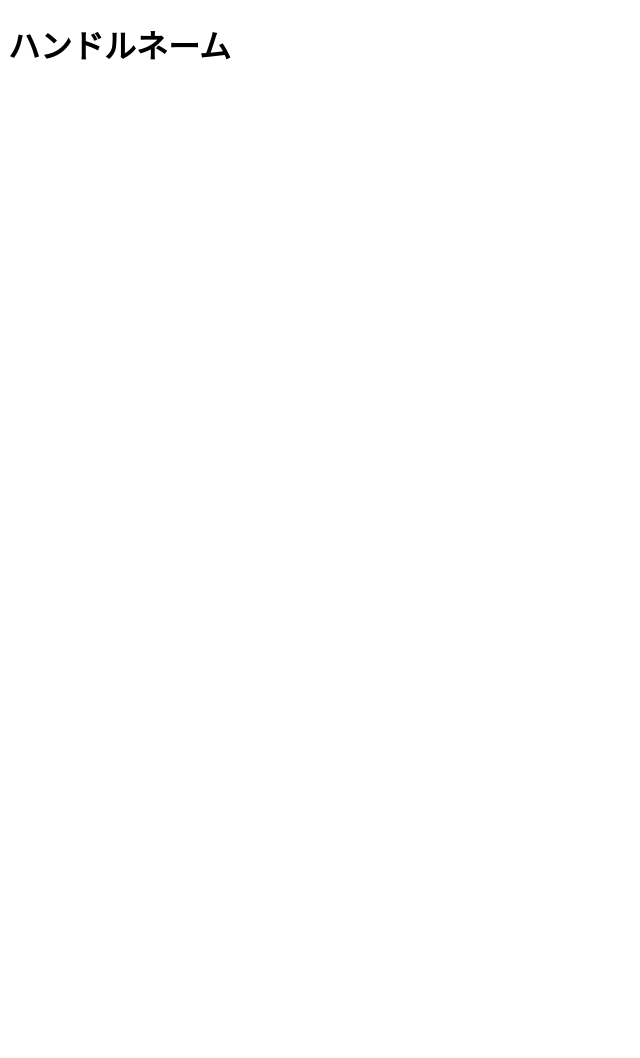
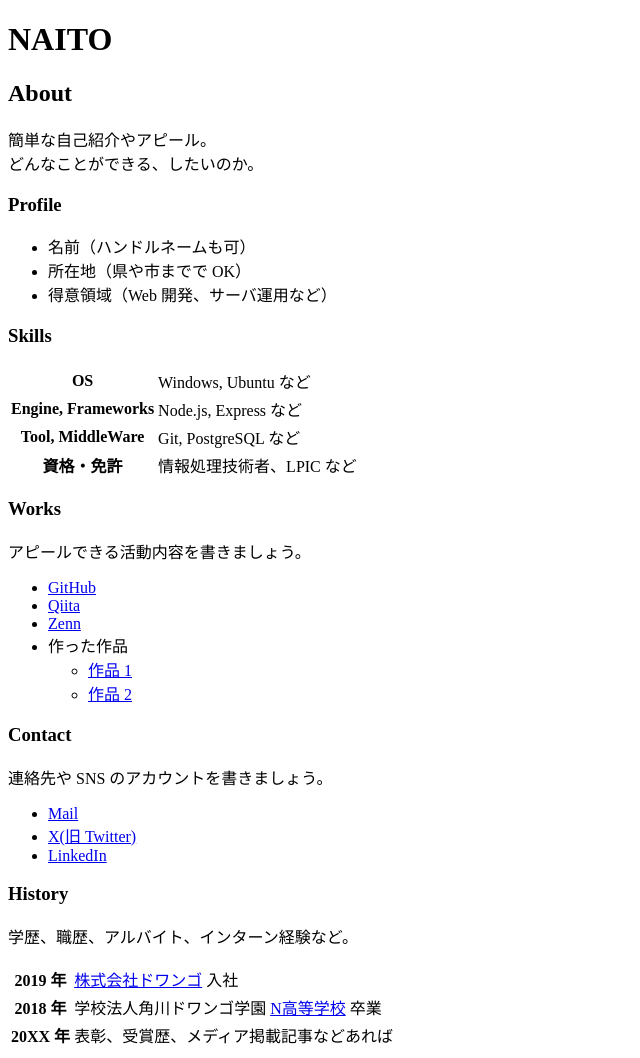
Before and after one commit to NAITO21231/NAITO.github.io, a plain HTML site: page index.html in a window 1280 px wide. Shown: the whole page, without its empty margins (0-640 px from the left). Before the commit the page ends 800 px from the top, so only its background shows below. Drawn offline with Linux system fonts and the light colour scheme.

Commit message:
ポートフォリオに必要な情報を追加

```diff
--- a/index.html
+++ b/index.html
@@ -3,9 +3,82 @@
   <head>
     <meta charset="utf-8">
     <meta name="viewport" content="width=device-width, initial-scale=1">
-    <title>ハンドルネームのポートフォリオ</title>
+    <title>NAITOの文字の書き方</title>
   </head>
   <body>
-    <h1>ハンドルネーム</h1>
+    <h1>NAITO</h1>
+
+    <h2>About</h2>
+    <p>
+      簡単な自己紹介やアピール。<br>
+      どんなことができる、したいのか。
+    </p>
+
+    <h3>Profile</h3>
+    <ul>
+      <li>名前（ハンドルネームも可）</li>
+      <li>所在地（県や市までで OK）</li>
+      <li>得意領域（Web 開発、サーバ運用など）</li>
+    </ul>
+
+    <h3>Skills</h3>
+    <table>
+      <tr>
+        <th>OS</th>
+        <td>Windows, Ubuntu など</td>
+      </tr>
+      <tr>
+        <th>Engine, Frameworks</th>
+        <td>Node.js, Express など</td>
+      </tr>
+      <tr>
+        <th>Tool, MiddleWare</th>
+        <td>Git, PostgreSQL など</td>
+      </tr>
+      <tr>
+        <th>資格・免許</th>
+        <td>情報処理技術者、LPIC など</td>
+      </tr>
+    </table>
+
+    <h3>Works</h3>
+    <p>アピールできる活動内容を書きましょう。</p>
+    <ul>
+      <li><a href="https://github.com/">GitHub</a></li>
+      <li><a href="https://qiita.com/">Qiita</a></li>
+      <li><a href="https://zenn.dev/">Zenn</a></li>
+      <li>
+        作った作品
+        <ul>
+          <li><a href="https://example.com/">作品 1</a></li>
+          <li><a href="https://example.com/">作品 2</a></li>
+        </ul>
+      </li>
+    </ul>
+
+    <h3>Contact</h3>
+    <p>連絡先や SNS のアカウントを書きましょう。</p>
+    <ul>
+      <li><a href="mailto:name@example.com">Mail</a></li>
+      <li><a href="https://twitter.com/n_yobikou">X(旧 Twitter)</a></li>
+      <li><a href="https://www.linkedin.com/">LinkedIn</a></li>
+    </ul>
+
+    <h3>History</h3>
+    <p>学歴、職歴、アルバイト、インターン経験など。</p>
+    <table>
+      <tr>
+        <th>2019 年</th>
+        <td><a href="https://dwango.co.jp/">株式会社ドワンゴ</a> 入社</td>
+      </tr>
+      <tr>
+        <th>2018 年</th>
+        <td>学校法人角川ドワンゴ学園 <a href="https://nnn.ed.jp/">N高等学校</a> 卒業</td>
+      </tr>
+      <tr>
+        <th>20XX 年</th>
+        <td>表彰、受賞歴、メディア掲載記事などあれば</td>
+      </tr>
+    </table>
   </body>
 </html>
```
